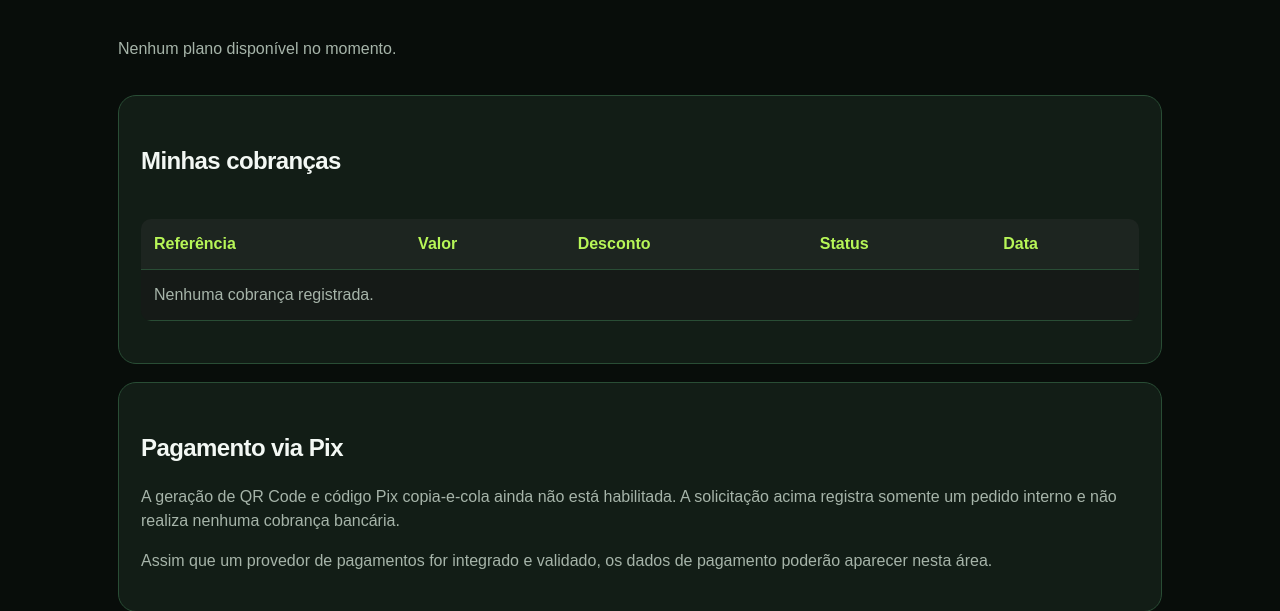
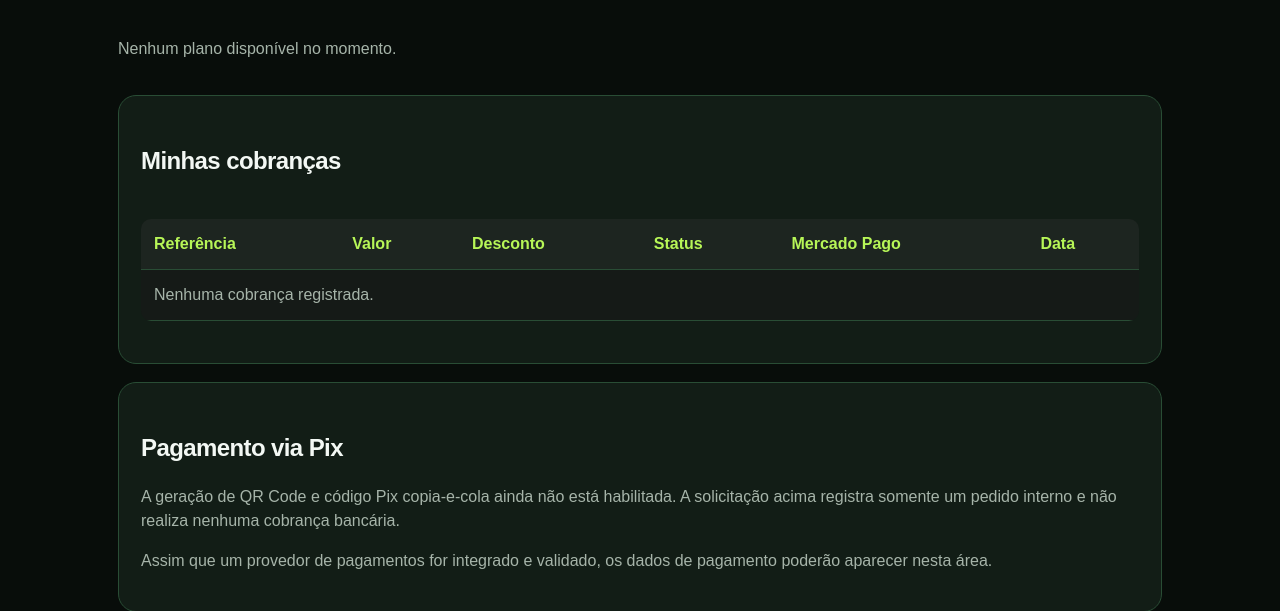
Before and after one commit to eltonhd/movyla-training, a Flask app: template templates/minha_assinatura.html in a window 1280 px wide. Shown: the part 382-993 px from the top of the page. Run offline with Flask 3, Linux system fonts and the light colour scheme; the template is opened without the code that fills it, so the values that code supplies are empty.

Commit message:
ui: mostrar status e identificador de Order na area financeira do personal

```diff
--- a/templates/minha_assinatura.html
+++ b/templates/minha_assinatura.html
@@ -63,7 +63,7 @@
 <h2>Minhas cobranças</h2>
 <div class="tabela">
 <table>
-<thead><tr><th>Referência</th><th>Valor</th><th>Desconto</th><th>Status</th><th>Data</th></tr></thead>
+<thead><tr><th>Referência</th><th>Valor</th><th>Desconto</th><th>Status</th><th>Mercado Pago</th><th>Data</th></tr></thead>
 <tbody>
 {% for cobranca in cobrancas %}
 <tr>
@@ -71,10 +71,18 @@
 <td>R$ {{ '%.2f'|format(cobranca['valor_centavos'] / 100) }}</td>
 <td>R$ {{ '%.2f'|format(cobranca['desconto_centavos'] / 100) }}</td>
 <td class="status">{{ {'pendente':'Pendente','paga':'Paga','cancelada':'Cancelada','expirada':'Expirada'}.get(cobranca['status'], cobranca['status']) }}</td>
+<td>
+{% if cobranca['mercado_pago_order_id'] %}
+<span class="status">{{ cobranca['mercado_pago_status'] or 'Em processamento' }}</span>
+<div class="muted" style="font-size:12px;overflow-wrap:anywhere">{{ cobranca['mercado_pago_order_id'] }}</div>
+{% else %}
+<span class="muted">Ainda não gerado</span>
+{% endif %}
+</td>
 <td>{{ cobranca['criada_em'][:10] }}</td>
 </tr>
 {% else %}
-<tr><td colspan="5" class="muted">Nenhuma cobrança registrada.</td></tr>
+<tr><td colspan="6" class="muted">Nenhuma cobrança registrada.</td></tr>
 {% endfor %}
 </tbody>
 </table>
```
